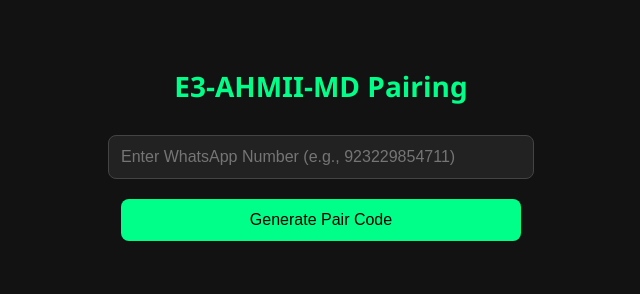
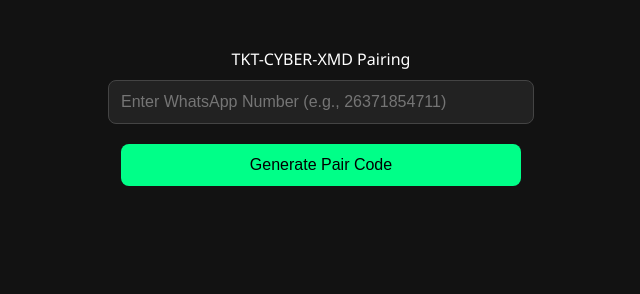
Before and after one commit to tokep4/TKT-CYBER-BOTZ, a website: page pair.html in a window 1280 px wide. Shown: the whole page, without its empty margins (319-959 px from the left). Drawn offline with Linux system fonts and the light colour scheme.

Commit message:
Update pair.html

```diff
--- a/pair.html
+++ b/pair.html
@@ -2,7 +2,7 @@
 <html lang="en">
 <head>
   <meta charset="UTF-8">
-  <title>E3-AHMII-MD Pair</title>
+  <title>TKT-CYBER-Pair</title>
   <meta name="viewport" content="width=device-width, initial-scale=1.0">
   <style>
     body {
@@ -55,9 +55,9 @@
 </head>
 <body>
 
-  <h1>E3-AHMII-MD Pairing</h1>
+  </h>TKT-CYBER-XMD Pairing</h1>
 
-  <input type="text" id="number" placeholder="Enter WhatsApp Number (e.g., 923229854711)" />
+  <input type="text" id="number" placeholder="Enter WhatsApp Number (e.g., 26371854711)" />
   <button onclick="getCode()">Generate Pair Code</button>
 
   <div id="result" class="output" style="display:none;"></div>
```
